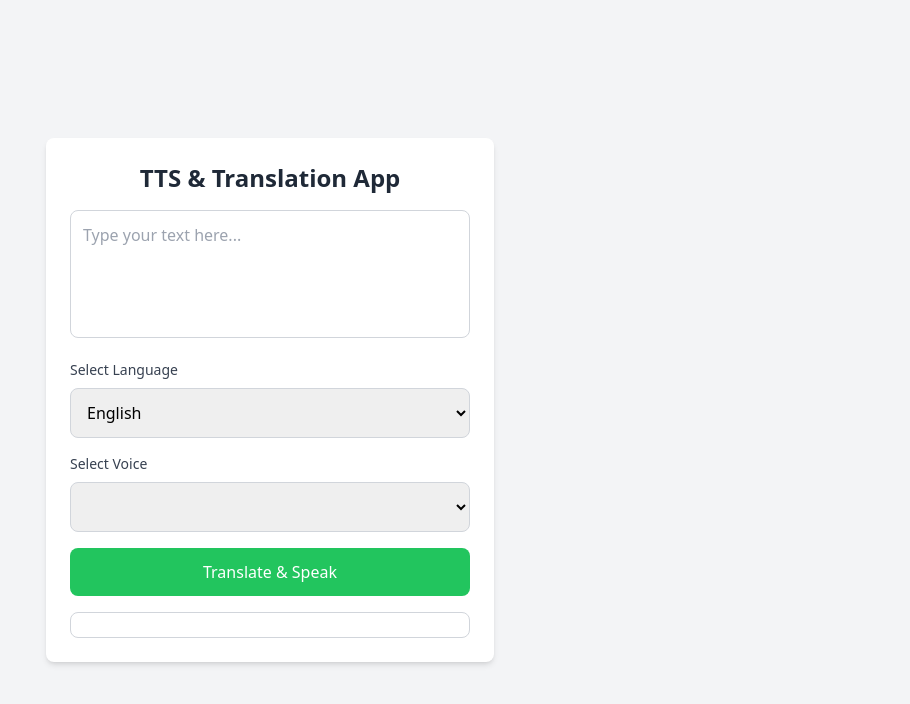
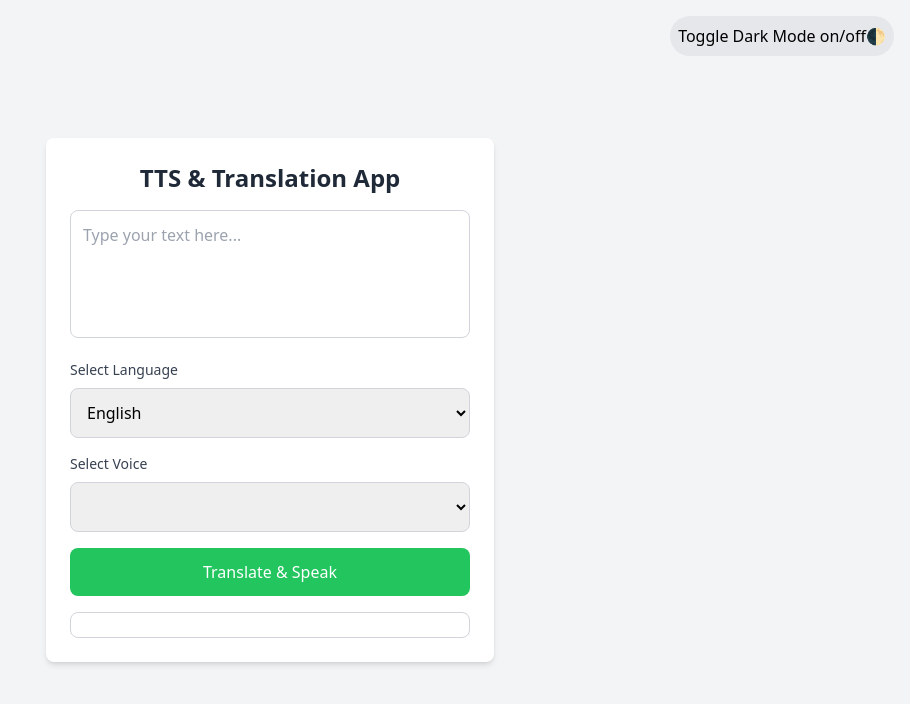
Before and after one commit to chadhindsight/translate-tts, a website: page index.html in a window 1280 px wide. Shown: the whole page, without its empty margins (370-1280 px from the left). Drawn offline with nearby package versions, Linux system fonts and the light colour scheme.

Commit message:
Add the dark-mode-text id that will be later used to adjust the color of the related content

```diff
--- a/index.html
+++ b/index.html
@@ -9,8 +9,16 @@
 
 </head>
 <body class="bg-gray-100 flex items-center justify-center h-screen">
+       <!-- Dark Mode Toggle Button -->
+       <button
+       id="darkModeToggle"
+       class="fixed top-4 right-4 p-2 bg-gray-200 dark:bg-gray-700 rounded-full hover:bg-gray-300 dark:hover:bg-gray-600 transition-colors"
+       aria-label="Toggle dark mode"
+   >
+   Toggle Dark Mode on/off🌓
+   </button>
     <div class="bg-white shadow-md rounded-lg p-6 max-w-md w-full">
-        <h1 class="text-2xl font-semibold text-gray-800 text-center mb-4">
+        <h1 class="text-2xl font-semibold text-gray-800 text-center mb-4" id="dark-mode-text">
             TTS & Translation App
         </h1>
         <!-- Text Input -->
```
